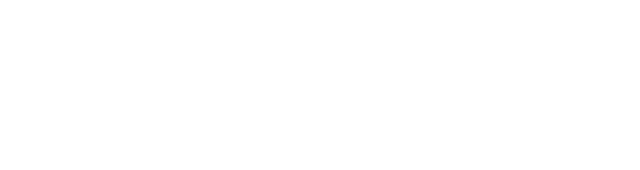
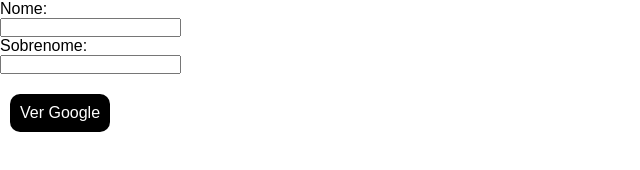
Before and after one commit to Guita07/display-block, a plain HTML site: page index.html in a window 1280 px wide. Shown: the whole page, without its empty margins (0-640 px from the left). Drawn offline with Linux system fonts and the light colour scheme.

Commit message:
atividade finalizada

```diff
--- a/index.html
+++ b/index.html
@@ -4,9 +4,22 @@
     <meta charset="UTF-8">
     <meta http-equiv="X-UA-Compatible" content="IE=edge">
     <meta name="viewport" content="width=device-width, initial-scale=1.0">
+    <link rel="stylesheet" href="style.css">
     <title>Display-block</title>
 </head>
 <body>
+    <form action="">
+        <div>
+            <label for="">Nome:</label>
+        <input type="text">
+        </div>
 
+        <div>
+            <label for="">Sobrenome:</label>
+            <input type="text">
+        </div>
+    </form>
+
+    <a href="">Ver Google</a>
 </body>
 </html>
--- /dev/null
+++ b/style.css
@@ -0,0 +1,23 @@
+* {
+    margin: 0;
+    padding: 0;
+    box-sizing: border-box;
+
+    font-family: Arial;
+}
+
+label {
+    display: block;
+}
+
+a {
+    display: block;
+    text-decoration: none;
+    background: black;
+    color: white;
+    padding: 10px;
+    margin-top: 20px;
+    margin-left: 10px;
+    width: fit-content;
+    border-radius: 10px;
+}
```
